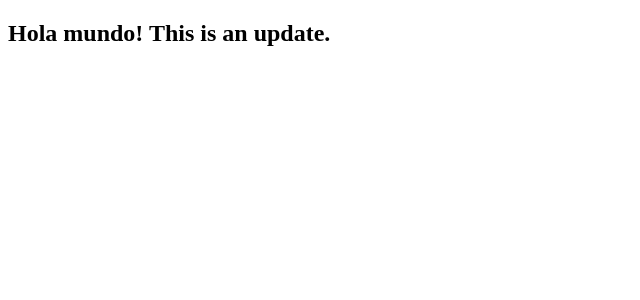
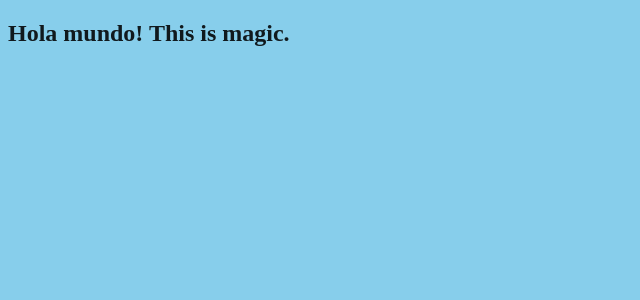
Before and after one commit to stivenbautista1998/marketshop-react, a React app: page / in a window 1280 px wide. Shown: the top 300 px of the page, without its empty margins (0-640 px from the left). Built offline with nearby package versions, Linux system fonts and the light colour scheme.

Commit message:
adding css and sass support to the app

```diff
--- a/package.json
+++ b/package.json
@@ -19,8 +19,13 @@
     "@babel/preset-env": "^7.18.2",
     "@babel/preset-react": "^7.17.12",
     "babel-loader": "^8.2.5",
+    "css-loader": "^6.7.1",
     "html-loader": "^3.1.2",
     "html-webpack-plugin": "^5.5.0",
+    "mini-css-extract-plugin": "^2.6.1",
+    "sass": "^1.53.0",
+    "sass-loader": "^13.0.0",
+    "style-loader": "^3.3.1",
     "webpack": "^5.73.0",
     "webpack-cli": "^4.10.0",
     "webpack-dev-server": "^4.9.2"
--- a/src/components/App.jsx
+++ b/src/components/App.jsx
@@ -1,9 +1,10 @@
 import React from "react";
+import '../styles/global.scss';
 
 const App = () => {
     return (
         <section>
-            <h2>Hola mundo! This is an update.</h2>
+            <h2>Hola mundo! This is magic.</h2>
         </section>
     );
 }
--- /dev/null
+++ b/src/styles/global.scss
@@ -0,0 +1,7 @@
+$base-color: skyblue;
+$main-color: rgba(black, 0.88);
+
+body {
+    background-color: $base-color;
+    color: $main-color;
+}
--- a/webpack.config.js
+++ b/webpack.config.js
@@ -1,5 +1,6 @@
 const path = require('path');
 const HtmlWebpackPlugin = require('html-webpack-plugin');
+const MiniCssExtractPlugin = require('mini-css-extract-plugin');
 
 module.exports = {
     // ... Configuración de empaquetado
@@ -23,6 +24,14 @@ module.exports = {
                     loader: 'babel-loader'
                 }
             },
+            {
+                test: /\.s[ac]ss$/i,
+                use: [
+                    "style-loader",
+                    "css-loader",
+                    "sass-loader"
+                ]
+            },
             // Reglas para HTML loader
             {
                 test: /\.html$/,
@@ -36,6 +45,16 @@ module.exports = {
         new HtmlWebpackPlugin({
             template: './public/index.html',
             filename: './index.html'
+        }),
+        new MiniCssExtractPlugin({
+            filename: '[name].css'
         })
-    ]
+    ],
+    devServer: {
+        static: {
+            directory: path.join(__dirname, 'public')
+        },
+        compress: true,
+        port: 3005
+    }
 }
```
Also changed, not shown: 1 other file (tests, documents, lock files or other folders).
